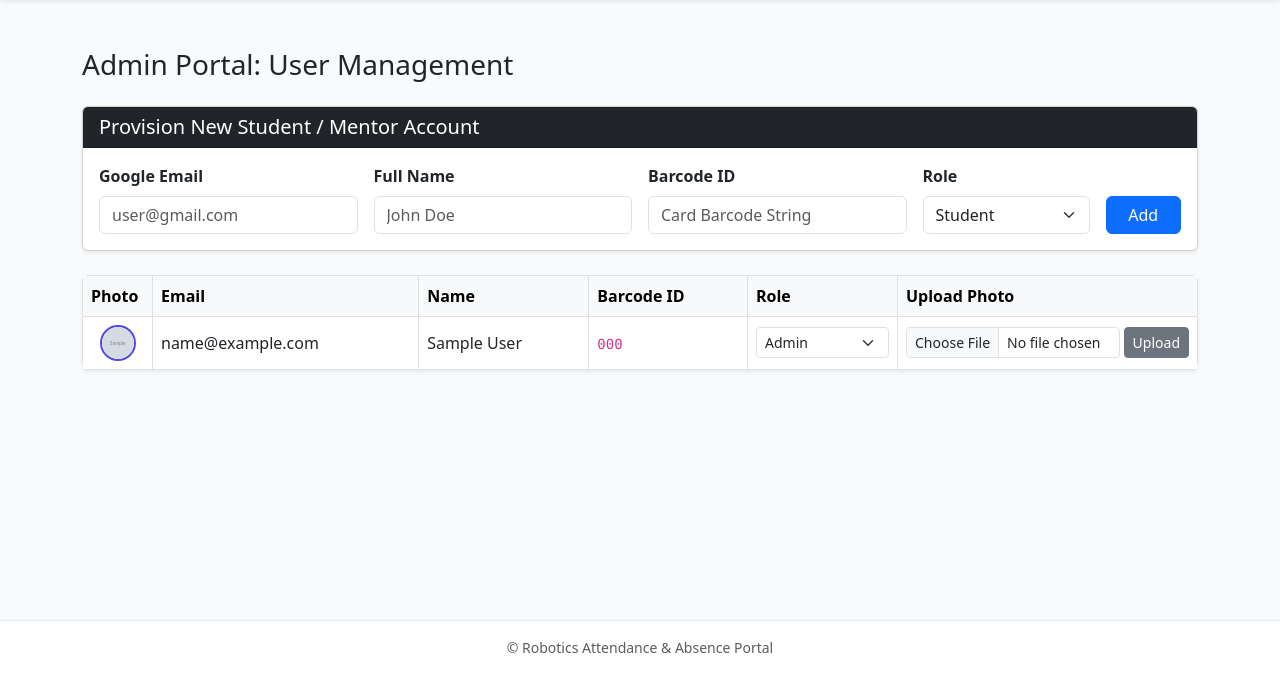
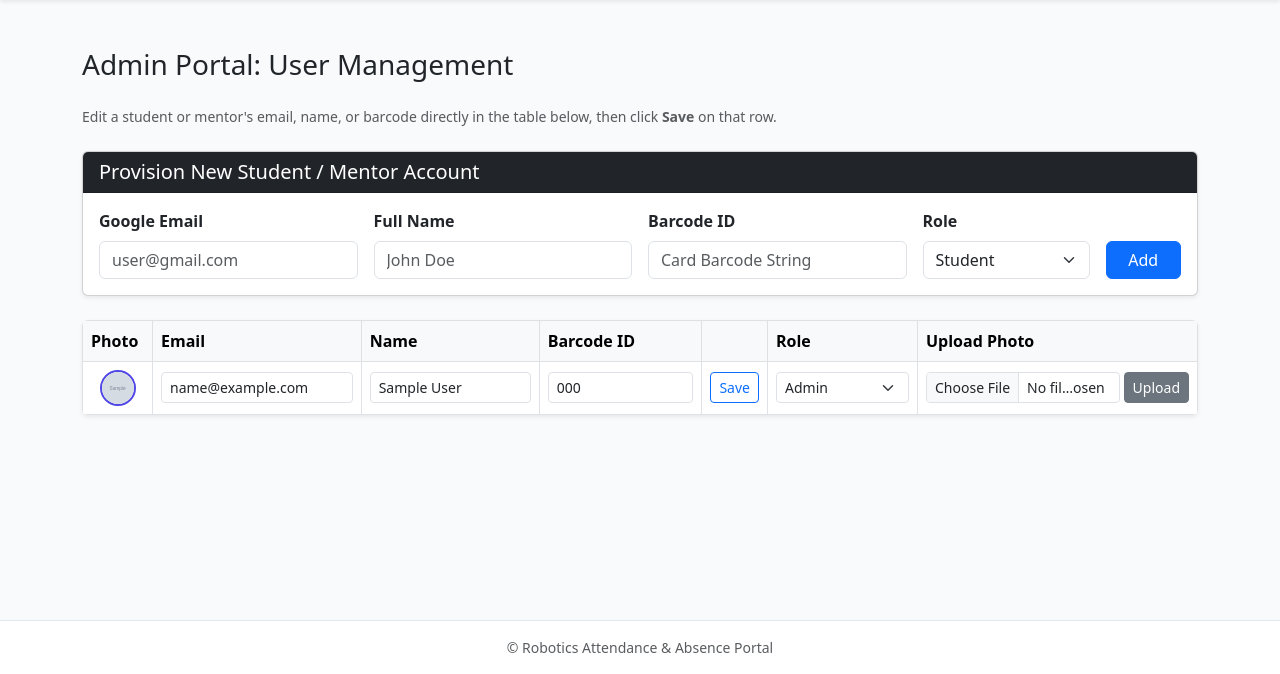
Before and after one commit to gmanandmarbles/attendance-portal, a Flask app: page /admin/users in a window 1280 px wide. Shown: the part 126-800 px from the top of the page. Run offline with Flask 3, Linux system fonts and the light colour scheme; the visitor is signed in with stand-in values (Sample User, id 1); tables that the repository leaves empty hold one stand-in row (values such as "Sample post"); grey boxes marked "Sample" are stand-in pictures.

Commit message:
Enhance user management table layout and inputs

```diff
--- a/templates/admin_users.html
+++ b/templates/admin_users.html
@@ -4,6 +4,7 @@
 
 {% block content %}
 <h3 class="mb-4">Admin Portal: User Management</h3>
+<p class="text-muted small mb-4">Edit a student or mentor's email, name, or barcode directly in the table below, then click <strong>Save</strong> on that row.</p>
 
 <!-- Account Provisioning Form -->
 <div class="card shadow-sm mb-4">
@@ -46,11 +47,12 @@
         <thead class="table-light">
             <tr>
                 <th>Photo</th>
-                <th>Email</th>
-                <th>Name</th>
-                <th>Barcode ID</th>
-                <th>Role</th>
-                <th>Upload Photo</th>
+                <th style="min-width: 200px;">Email</th>
+                <th style="min-width: 160px;">Name</th>
+                <th style="min-width: 140px;">Barcode ID</th>
+                <th></th>
+                <th style="width: 150px;">Role</th>
+                <th style="width: 280px;">Upload Photo</th>
             </tr>
         </thead>
         <tbody>
@@ -63,9 +65,18 @@
                     <span class="text-muted small">None</span>
                     {% endif %}
                 </td>
-                <td>{{ u.email }}</td>
-                <td>{{ u.name or 'N/A' }}</td>
-                <td><code>{{ u.barcode or 'N/A' }}</code></td>
+                <td>
+                    <input type="email" name="email" form="edit-form-{{ u.id }}" class="form-control form-control-sm" value="{{ u.email }}" required>
+                </td>
+                <td>
+                    <input type="text" name="name" form="edit-form-{{ u.id }}" class="form-control form-control-sm" value="{{ u.name or '' }}" placeholder="Full name">
+                </td>
+                <td>
+                    <input type="text" name="barcode" form="edit-form-{{ u.id }}" class="form-control form-control-sm" value="{{ u.barcode or '' }}" placeholder="Barcode">
+                </td>
+                <td>
+                    <button type="submit" form="edit-form-{{ u.id }}" class="btn btn-sm btn-outline-primary">Save</button>
+                </td>
                 <td style="width: 150px;">
                     <form method="POST">
                         <input type="hidden" name="action" value="update_role">
@@ -77,7 +88,7 @@
                         </select>
                     </form>
                 </td>
-                <td style="width: 300px;">
+                <td style="width: 280px;">
                     <form method="POST" enctype="multipart/form-data" class="d-flex">
                         <input type="hidden" name="action" value="upload_photo">
                         <input type="hidden" name="user_id" value="{{ u.id }}">
@@ -90,4 +101,13 @@
         </tbody>
     </table>
 </div>
+
+<!-- Hidden per-row edit forms. Table cells above reference these via the form="" attribute
+     so the visible inputs can live in the table while still submitting to the right form. -->
+{% for u in users %}
+<form method="POST" id="edit-form-{{ u.id }}">
+    <input type="hidden" name="action" value="edit_user">
+    <input type="hidden" name="user_id" value="{{ u.id }}">
+</form>
+{% endfor %}
 {% endblock %}
```
